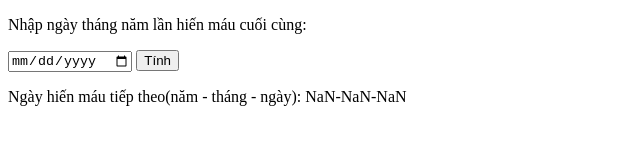
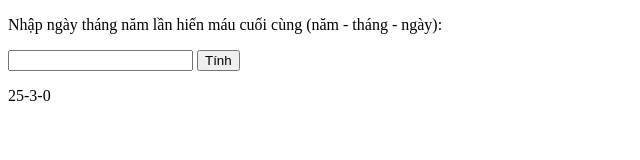
Before and after one commit to redvolunteer2016/redvolunteer2016.github.io, a plain HTML site: page index.html in a window 1280 px wide. Both pictures are taken after a click on the button "Tính". Shown: the whole page, without its empty margins (0-640 px from the left). Drawn offline with Linux system fonts and the light colour scheme.

Commit message:
Update input type to text

```diff
--- a/index.html
+++ b/index.html
@@ -6,22 +6,29 @@
 </head>
 <body>
 	<div>
-		<p>Nhập ngày tháng năm lần hiến máu cuối cùng:</p>
-		<input id="lastDBDate" type="date" min= "1994-01-24">
-		<button id = "calculateBtn">Tính</button>
-		<p id="nextDBDate">Ngày hiến máu tiếp theo: (năm - tháng - ngày)</p>
+		<p>Nhập ngày tháng năm lần hiến máu cuối cùng (năm - tháng - ngày):</p>
+		<!--<input id="lastDBDate" type="date">
+		<input id="lastDBMont" type="month" >
+		<input id="lastDBYear" type="year">
+		-->
+		<input id="lastDBDate" type="text">
+		<button id="calculateBtn">Tính</button>
+		<p id="nextDBDate">Ngày hiến máu tiếp theo (năm - tháng - ngày):</p>
 	</div>
 </body>
 <script type="text/javascript">
 	function calculateNextDBDate(){
-		var lastDBDateIn = document.getElementById("lastDBDate").value;
-		var lastDBDate = new Date(lastDBDateIn);
-		var nextDBDate = new Date();
-		nextDBDate.setDate(lastDBDate.getDate() + 84);
-		var nextDBDateOut = new Date(nextDBDate);
-		var output = nextDBDateOut.getUTCFullYear()+"-"+nextDBDateOut.getUTCMonth()+"-"+nextDBDateOut.getUTCDate();
-		document.getElementById("nextDBDate").innerHTML = "Ngày hiến máu tiếp theo(năm - tháng - ngày): " + output;
-			//nextDBDateOut.getUTCFullYear()+"-"+nextDBDateOut.getUTCMonth()+"-"+nextDBDateOut.getUTCDate();
+		var strDBDate = document.getElementById("lastDBDate").value;
+		var lastDBDate = new Date(strDBDate);
+
+		lastDBDate.setDate(strDBDate.slice(0,strDBDate.indexOf("-")));
+		lastDBDate.setMonth(strDBDate.slice(strDBDate.indexOf("-") + 1, strDBDate.lastIndexOf("-")));
+		lastDBDate.setFullYear(strDBDate.slice(strDBDate.lastIndexOf("-") + 1));
+
+		var nextDBDate = new Date(lastDBDate.setDate(lastDBDate.getDate() + 84));
+
+		document.getElementById("nextDBDate").innerHTML = nextDBDate.getDate() + "-" + (nextDBDate.getMonth() + 1) + "-" + nextDBDate.getFullYear();
+
 	}
 	function main(){
 		var calculateBtn = document.getElementById("calculateBtn");
```
